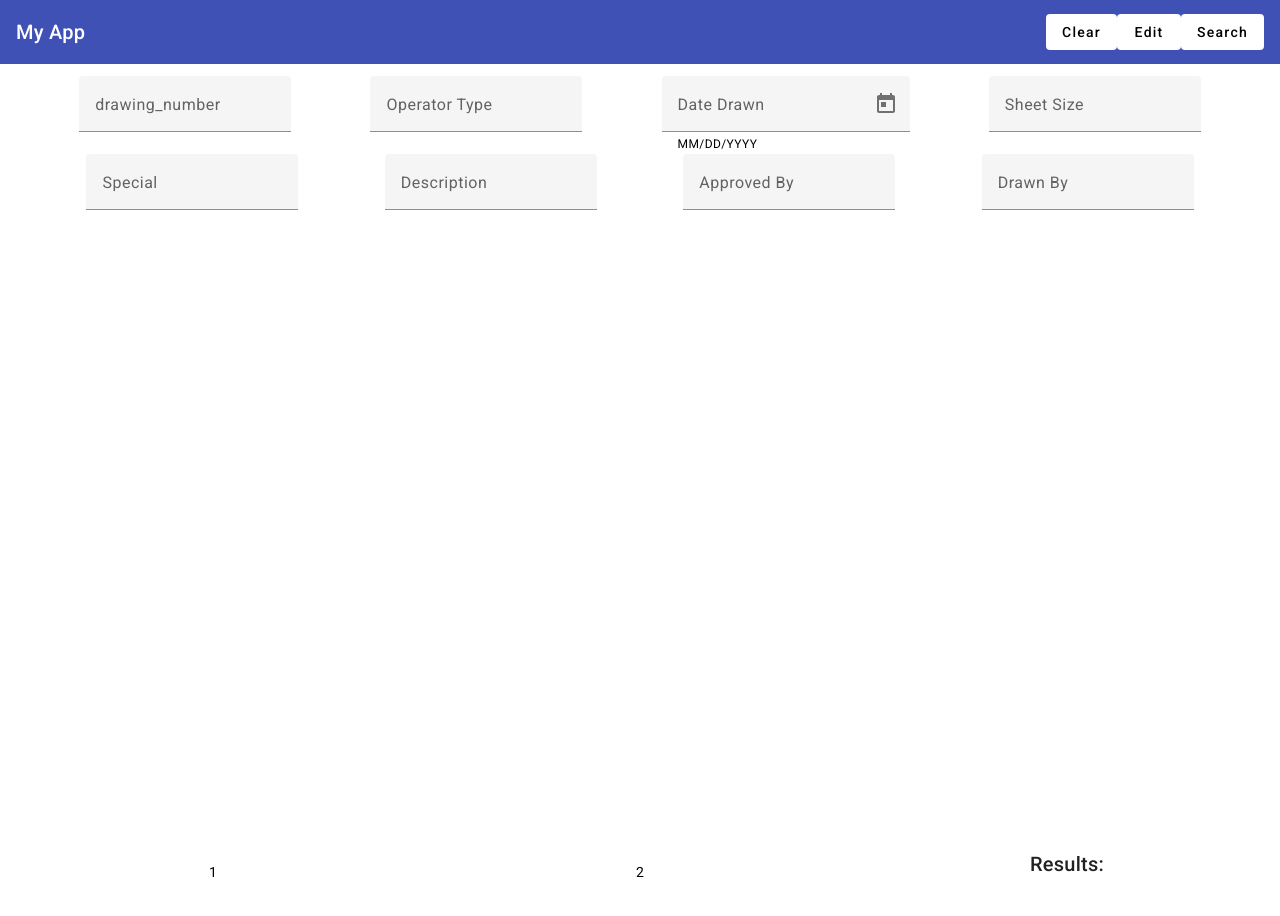
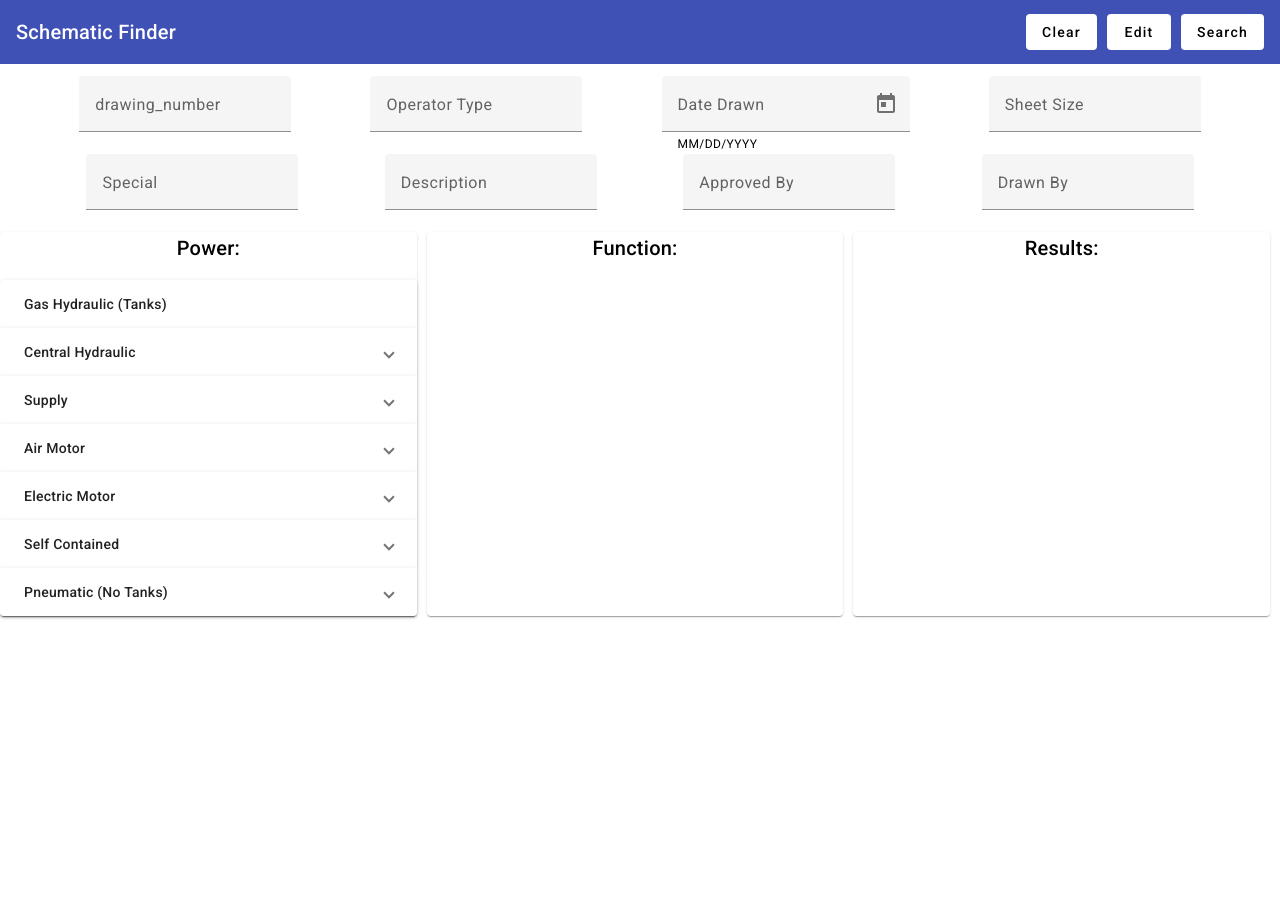
Before and after one commit to drahmanucsd/Schematics_App, an Angular app in the folder frontend/angular-frontend/: page /search in a window 1280 px wide. Shown: the top 916 px of the page. After the commit the page ends 800 px from the top, so only its background shows below. Built offline with nearby package versions, Linux system fonts and the light colour scheme.

Commit message:
power options

```diff
--- a/frontend/angular-frontend/src/app/search/search.component.html
+++ b/frontend/angular-frontend/src/app/search/search.component.html
@@ -1,12 +1,13 @@
 <p>
   <mat-toolbar color="primary">
-    <span>My App</span>
+    <span>Schematic Finder</span>
     <span class="toolbar-spacer"></span>
-    <button mat-flat-button  type="submit"  (click)="searchRecords()" >Clear</button>
-    <button mat-flat-button  type="submit"  (click)="searchRecords()" >Edit</button>
-    <button mat-flat-button  type="submit"  (click)="searchRecords()" >Search</button>
+    <button mat-flat-button  type="submit"  (click)="searchRecords()" style="margin-right: 10px;">Clear</button>
+    <button mat-flat-button  type="submit"  (click)="searchRecords()" style="margin-right: 10px;">Edit</button>
+    <button mat-flat-button  type="submit"  (click)="searchRecords()" class="toolbar-buttons">Search</button>
   </mat-toolbar>
 </p>
+
 
 <div class="container">
   <span class = 'toolbar-spacer'></span>
@@ -78,16 +79,120 @@
 </div>
 
 
-<mat-grid-list cols="3" rowHeight="1:3">
-  <mat-grid-tile>1</mat-grid-tile>
-  <mat-grid-tile>2</mat-grid-tile>
-  <mat-grid-tile>
+<div class="grid">
+  <mat-card class="cards">
+    <h2 class="center">Power:</h2>
+    <mat-accordion>
+      <mat-expansion-panel hideToggle>
+        <mat-expansion-panel-header>
+          <mat-panel-title>
+            Gas Hydraulic (Tanks)
+          </mat-panel-title>
+        </mat-expansion-panel-header>
+        <mat-slide-toggle>Nitrogen Power</mat-slide-toggle>
+        <mat-slide-toggle>Power Regulator</mat-slide-toggle>
+        <mat-slide-toggle>Pressure Switch</mat-slide-toggle>
+        <mat-slide-toggle>Leveling Check </mat-slide-toggle>
+        <mat-slide-toggle>Nitrogen Power</mat-slide-toggle>
+      </mat-expansion-panel>
 
-    <mat-list>
-      <mat-list-item><h2>Results:</h2></mat-list-item>
-      <mat-list-item *ngFor="let Item of SearchArray">
-        <a href="https://example.com/{{Item.drawing_number}}" target="_blank">{{Item.drawing_number}}</a>
-      </mat-list-item>
-    </mat-list>
-  </mat-grid-tile>
-</mat-grid-list>
+      <mat-expansion-panel (opened)="panelOpenState = true"
+                          (closed)="panelOpenState = false">
+        <mat-expansion-panel-header>
+          <mat-panel-title>
+            Central Hydraulic
+          </mat-panel-title>
+        </mat-expansion-panel-header>
+        <mat-slide-toggle>Nitrogen Power</mat-slide-toggle>
+        <mat-slide-toggle>Power Regulator</mat-slide-toggle>
+        <mat-slide-toggle>Pressure Switch</mat-slide-toggle>
+        <mat-slide-toggle>Leveling Check </mat-slide-toggle>
+        <mat-slide-toggle>Nitrogen Power</mat-slide-toggle>
+      </mat-expansion-panel>
+
+      <mat-expansion-panel (opened)="panelOpenState = true"
+      (closed)="panelOpenState = false">
+<mat-expansion-panel-header>
+<mat-panel-title>
+Supply
+</mat-panel-title>
+</mat-expansion-panel-header>
+<mat-slide-toggle>Nitrogen Power</mat-slide-toggle>
+<mat-slide-toggle>Power Regulator</mat-slide-toggle>
+<mat-slide-toggle>Pressure Switch</mat-slide-toggle>
+<mat-slide-toggle>Leveling Check </mat-slide-toggle>
+<mat-slide-toggle>Nitrogen Power</mat-slide-toggle>
+</mat-expansion-panel>
+
+<mat-expansion-panel (opened)="panelOpenState = true"
+(closed)="panelOpenState = false">
+<mat-expansion-panel-header>
+<mat-panel-title>
+Air Motor
+</mat-panel-title>
+</mat-expansion-panel-header>
+<mat-slide-toggle>Nitrogen Power</mat-slide-toggle>
+<mat-slide-toggle>Power Regulator</mat-slide-toggle>
+<mat-slide-toggle>Pressure Switch</mat-slide-toggle>
+<mat-slide-toggle>Leveling Check </mat-slide-toggle>
+<mat-slide-toggle>Nitrogen Power</mat-slide-toggle>
+</mat-expansion-panel>
+
+<mat-expansion-panel (opened)="panelOpenState = true"
+(closed)="panelOpenState = false">
+<mat-expansion-panel-header>
+<mat-panel-title>
+Electric Motor
+</mat-panel-title>
+</mat-expansion-panel-header>
+<mat-slide-toggle>Nitrogen Power</mat-slide-toggle>
+<mat-slide-toggle>Power Regulator</mat-slide-toggle>
+<mat-slide-toggle>Pressure Switch</mat-slide-toggle>
+<mat-slide-toggle>Leveling Check </mat-slide-toggle>
+<mat-slide-toggle>Nitrogen Power</mat-slide-toggle>
+</mat-expansion-panel>
+
+<mat-expansion-panel (opened)="panelOpenState = true"
+(closed)="panelOpenState = false">
+<mat-expansion-panel-header>
+<mat-panel-title>
+Self Contained
+</mat-panel-title>
+</mat-expansion-panel-header>
+<mat-slide-toggle>Nitrogen Power</mat-slide-toggle>
+<mat-slide-toggle>Power Regulator</mat-slide-toggle>
+<mat-slide-toggle>Pressure Switch</mat-slide-toggle>
+<mat-slide-toggle>Leveling Check </mat-slide-toggle>
+<mat-slide-toggle>Nitrogen Power</mat-slide-toggle>
+</mat-expansion-panel>
+
+      <mat-expansion-panel (opened)="panelOpenState = true"
+      (closed)="panelOpenState = false">
+      <mat-expansion-panel-header>
+      <mat-panel-title>
+      Pneumatic (No Tanks)
+      </mat-panel-title>
+      </mat-expansion-panel-header>
+      <mat-slide-toggle>Nitrogen Power</mat-slide-toggle>
+      <mat-slide-toggle>Power Regulator</mat-slide-toggle>
+      <mat-slide-toggle>Pressure Switch</mat-slide-toggle>
+      <mat-slide-toggle>Leveling Check </mat-slide-toggle>
+      <mat-slide-toggle>Nitrogen Power</mat-slide-toggle>
+      </mat-expansion-panel>
+    </mat-accordion>
+  </mat-card>
+  <mat-card class="cards">
+    <h2 class="center">Function:</h2>
+
+  </mat-card>
+  <mat-card class="cards">
+    <h2 class="center">Results:</h2>
+    <div class="center">
+      <mat-list class="list-results">
+        <mat-list-item *ngFor="let Item of SearchArray">
+          <a href="https://example.com/{{Item.drawing_number}}" target="_blank">{{Item.drawing_number}}</a>
+        </mat-list-item>
+      </mat-list>
+    </div>
+  </mat-card>
+</div>
--- a/frontend/angular-frontend/src/app/search/search.component.scss
+++ b/frontend/angular-frontend/src/app/search/search.component.scss
@@ -1,10 +1,26 @@
 .toolbar-spacer {
     flex: 1 1 auto;
+}
+.toolbar-buttons{
+    margin-right: 20;
 }
 .container {
     display: flex;
     flex-wrap: wrap;
 }
-.toolbar-spacer {
-    flex: 1 1 auto;
+.grid{
+    display: flex;
 }
+.cards{
+    margin-right: 10px;
+    flex: 1 ;
+}
+.center{
+    display: flex;
+    justify-content: center;
+}
+.list-results{
+    display: flex;
+    flex-direction: column;
+    align-items: center;
+}
--- a/frontend/angular-frontend/src/app/search/search.component.ts
+++ b/frontend/angular-frontend/src/app/search/search.component.ts
@@ -14,6 +14,7 @@ import { MaterialModule } from '../material/material.module';
   styleUrls: ['./search.component.scss']
 })
 export class SearchComponent implements OnInit {
+  panelOpenState = false;
   myControl = new FormControl('');
   options: string[] = ['A', 'B', 'C', 'D','E'];
   filteredOptions!: Observable<string[]>;
```
Also changed, not shown: frontend/angular-frontend/src/app/material/material.module.ts (+8 -1 lines).
